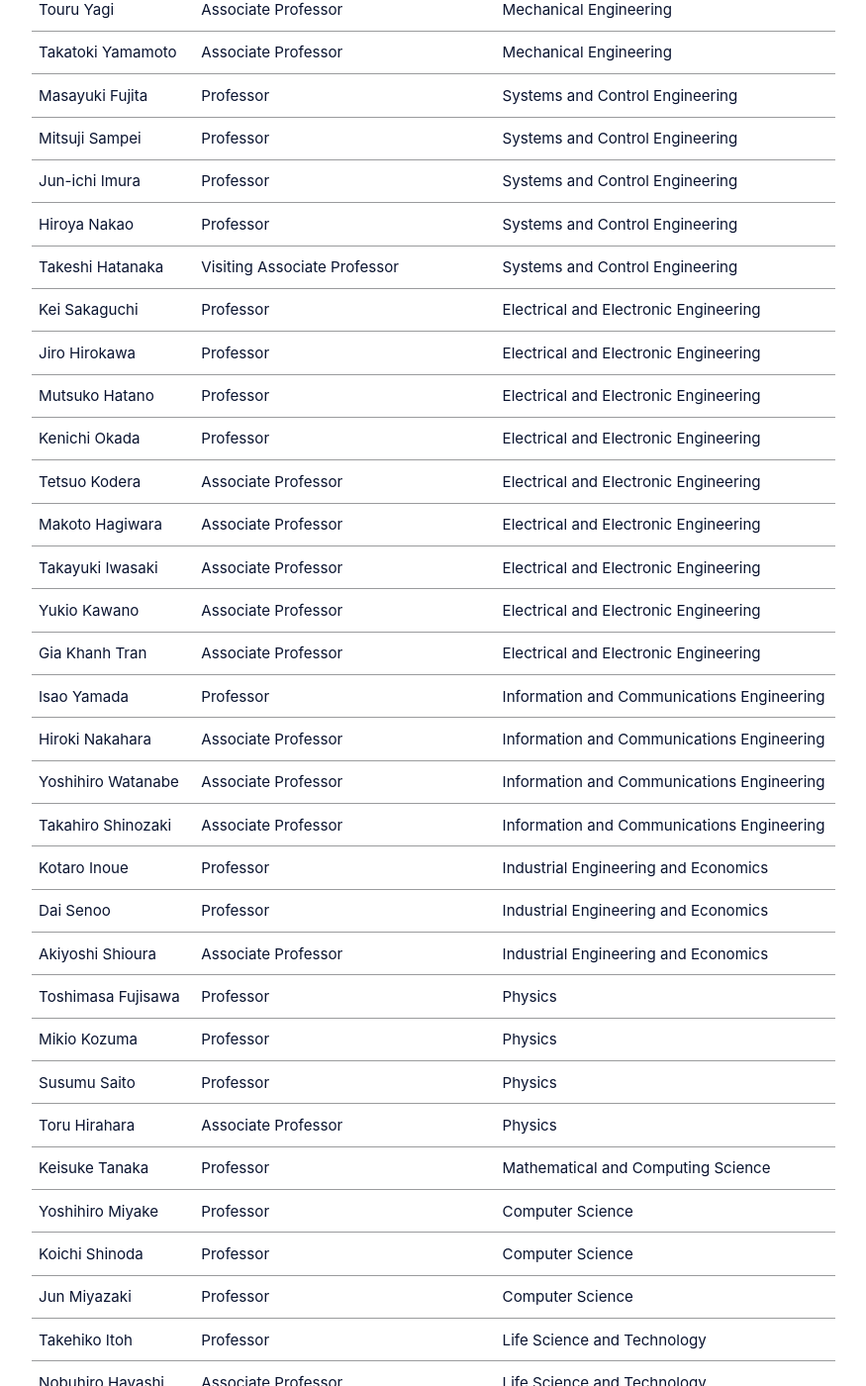
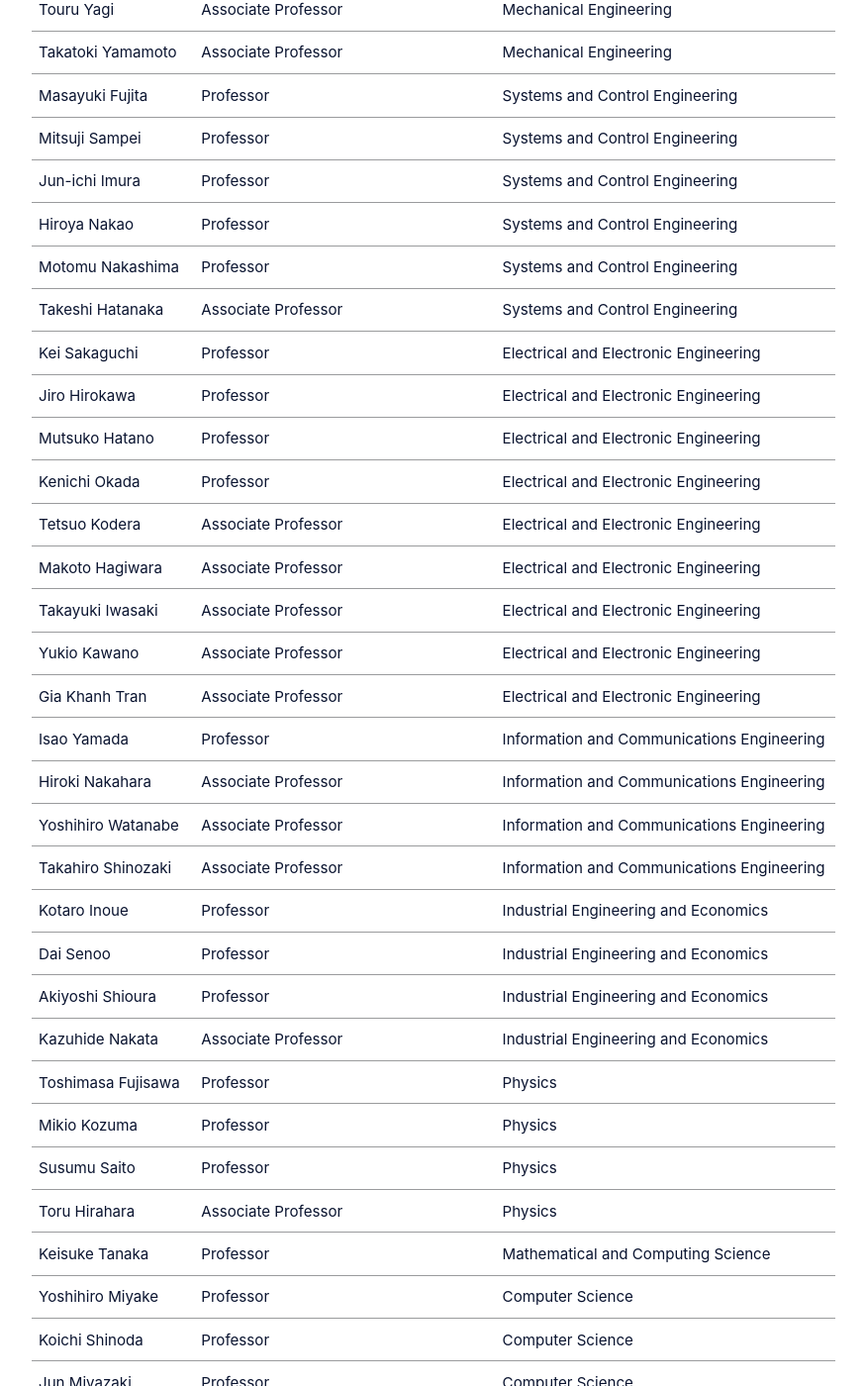
Before and after one commit to fl1d/w0ex.github.io, a Jekyll site: the page built from _pages/faculty_en.md, in a window 1280 px wide and 1400 px high, scrolled down 811 px. Shown: the whole window at 99% size, without its empty margins (29-904 px from the left). Built offline with Jekyll 4.4.1, drawn with Linux system fonts in a browser that asks for light colours; cached includes are drawn as plain includes; nearby versions of some CDN libraries; some of the changed text lies outside the part shown.

Commit message:
Update faculty_en.md

```diff
--- a/_pages/faculty_en.md
+++ b/_pages/faculty_en.md
@@ -41,7 +41,8 @@ Masayuki Fujita | Professor|Systems and Control Engineering
 Mitsuji Sampei | Professor|Systems and Control Engineering
 Jun-ichi Imura | Professor|Systems and Control Engineering
 Hiroya Nakao | Professor|Systems and Control Engineering
-Takeshi Hatanaka | Visiting Associate Professor|Systems and Control Engineering
+Motomu Nakashima| Professor|Systems and Control Engineering
+Takeshi Hatanaka | Associate Professor|Systems and Control Engineering
 Kei Sakaguchi | Professor|Electrical and Electronic Engineering
 Jiro Hirokawa | Professor|Electrical and Electronic Engineering
 Mutsuko Hatano | Professor |Electrical and Electronic Engineering
@@ -57,7 +58,8 @@ Yoshihiro Watanabe| Associate Professor|Information and Communications Engineeri
 Takahiro Shinozaki |Associate Professor|Information and Communications Engineering
 Kotaro Inoue | Professor|Industrial Engineering and Economics
 Dai Senoo |Professor|Industrial Engineering and Economics
-Akiyoshi Shioura |Associate Professor|Industrial Engineering and Economics
+Akiyoshi Shioura |Professor|Industrial Engineering and Economics
+Kazuhide Nakata |Associate Professor|Industrial Engineering and Economics
 Toshimasa Fujisawa |Professor|Physics
 Mikio Kozuma |Professor|Physics
 Susumu Saito| Professor|Physics
```
Also changed, not shown: other parts of _pages/faculty_en.md (+0 -1 lines).
